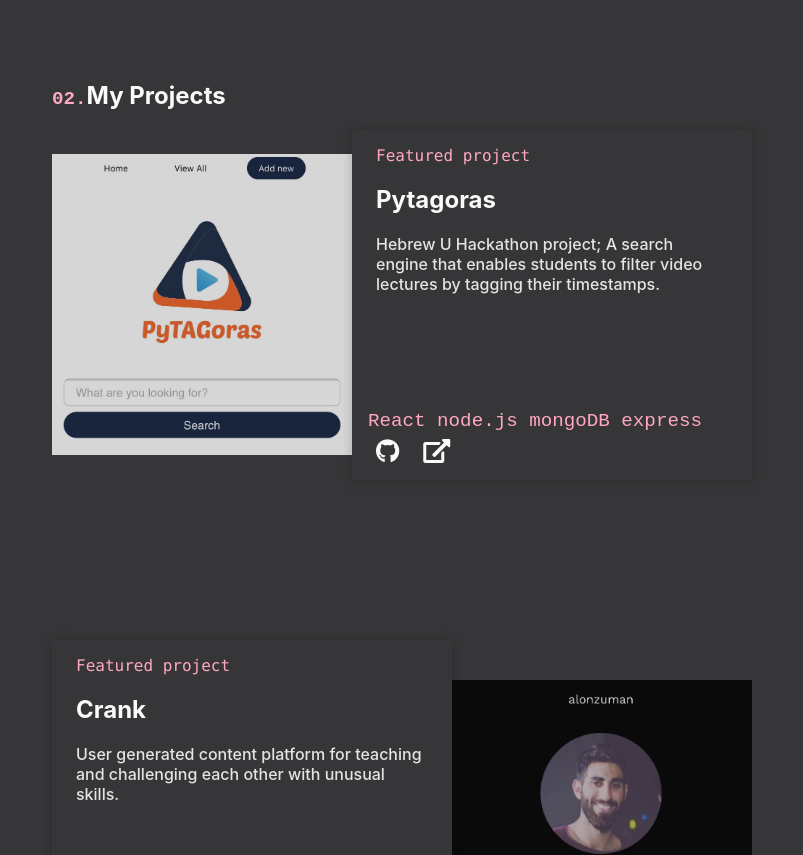
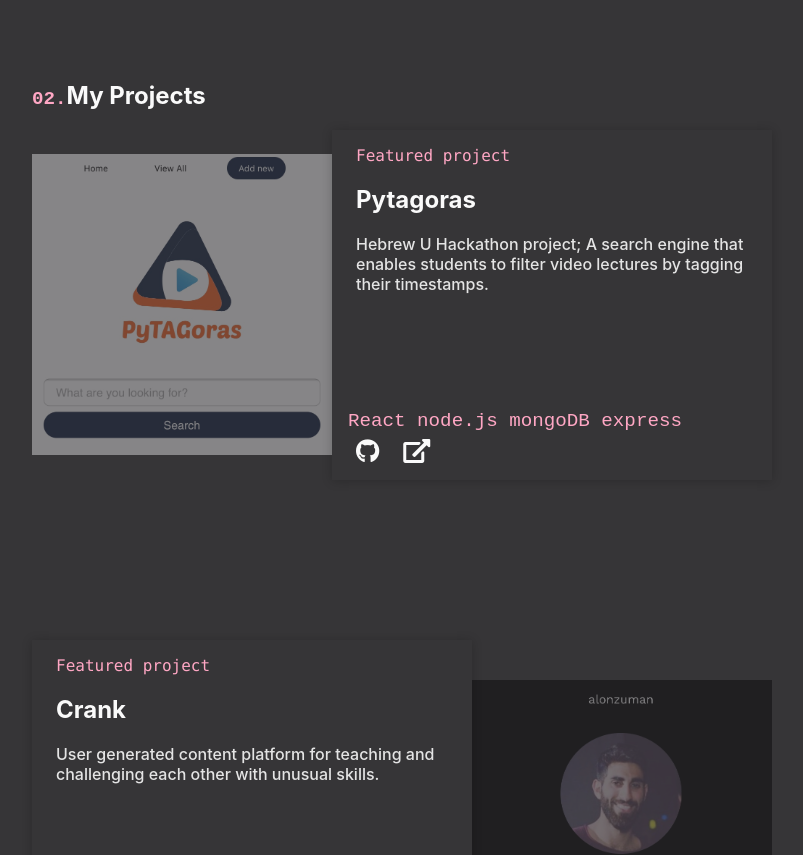
Before and after one commit to alonzuman/alonzuman-portfolio, a React (Create React App) app: page / in a window 1280 px wide. Shown: the part 1480-2335 px from the top of the page, without its empty margins (238-1041 px from the left). Built offline with nearby package versions, Linux system fonts and the light colour scheme.

Commit message:
added padding to container

```diff
--- a/src/components/ProjectCard.css
+++ b/src/components/ProjectCard.css
@@ -20,7 +20,7 @@
 .project-photo {
   min-width: 300px;
   height: 350px;
-  opacity: 0.8;
+  opacity: 0.4;
   object-fit: contain;
   z-index: -1;
 }
--- a/src/index.css
+++ b/src/index.css
@@ -47,7 +47,8 @@ button:focus {
 
 .container {
   margin: 6rem 8rem 2rem 8rem;
-  max-width: 700px;
+  padding: 0 5rem;
+  max-width: 900px;
   margin: 0 auto;
 }
 
@@ -95,6 +96,10 @@ button a {
   .bottom-email {
     display: block;
   }
+
+  .container {
+    max-width: 600px;
+  }
 }
 
 
```
